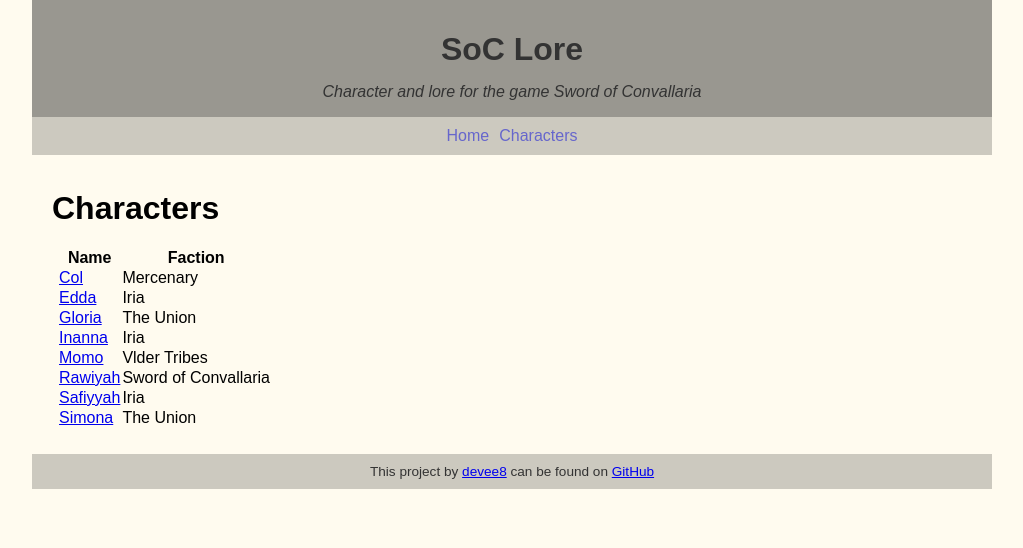
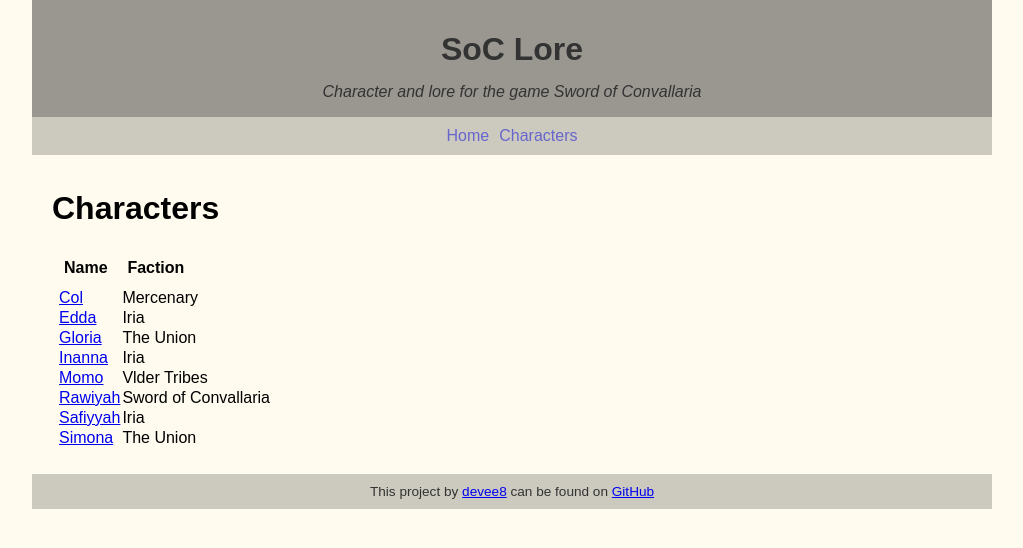
Before and after one commit to devee8/soc-lore, a Jekyll site: the page built from characters/index.md, in a window 1280 px wide. Shown: the top 548 px of the page, without its empty margins (128-1151 px from the left). Built offline with Jekyll 4.4.1, drawn with Linux system fonts in a browser that asks for light colours.

Commit message:
table formatting

```diff
--- a/assets/css/style.scss
+++ b/assets/css/style.scss
@@ -98,9 +98,15 @@ div.character-table + table {
     padding: 5px;
 }
 
-div.character-table + thead th {
+div.character-table + table thead th {
+    padding: 10px 5px;
     text-align: left;
     font-weight: bold;
+}
+
+div.character-table + table thead td {
+    padding: 5px;
+    text-align: left;
 }
 
 /* small screens */
```
